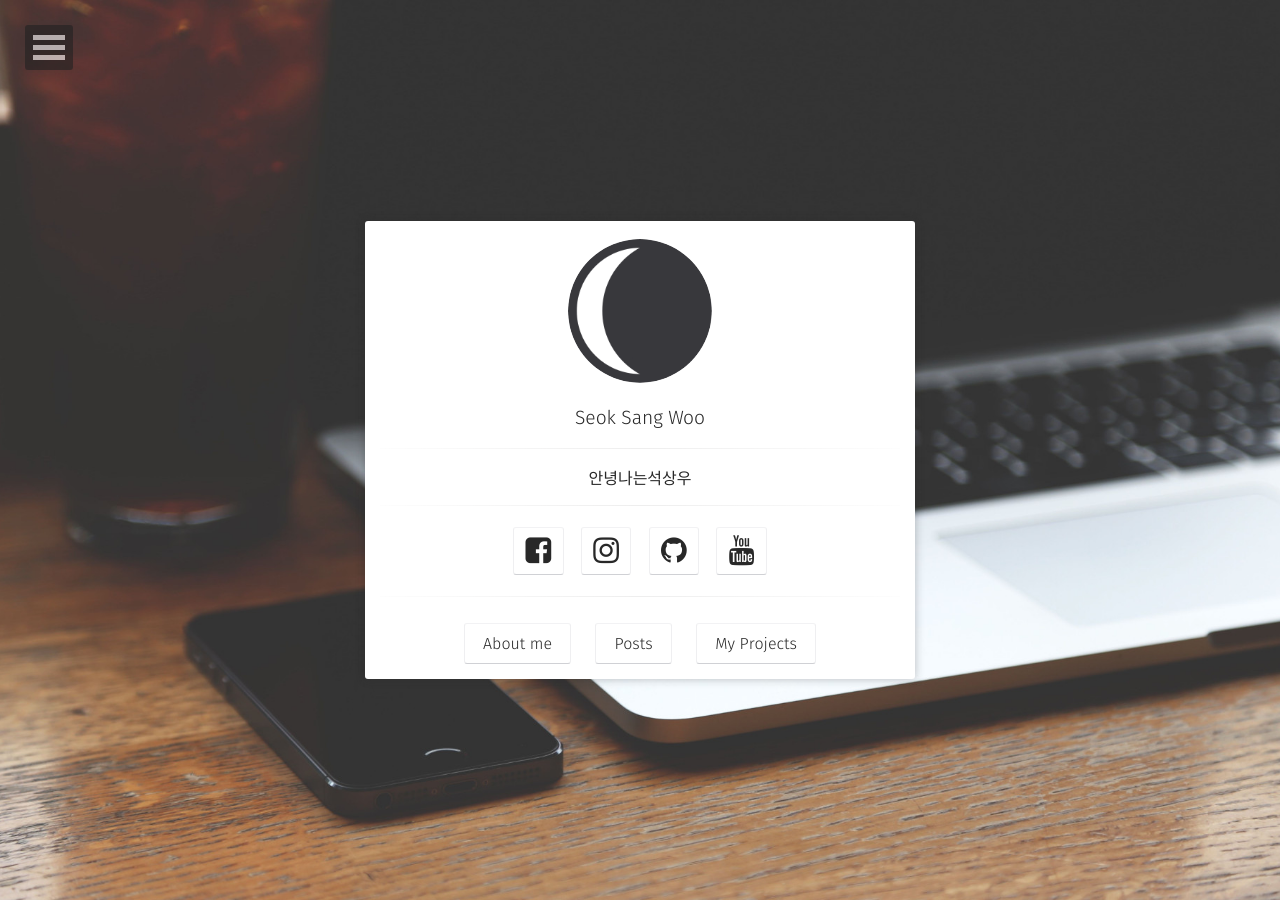
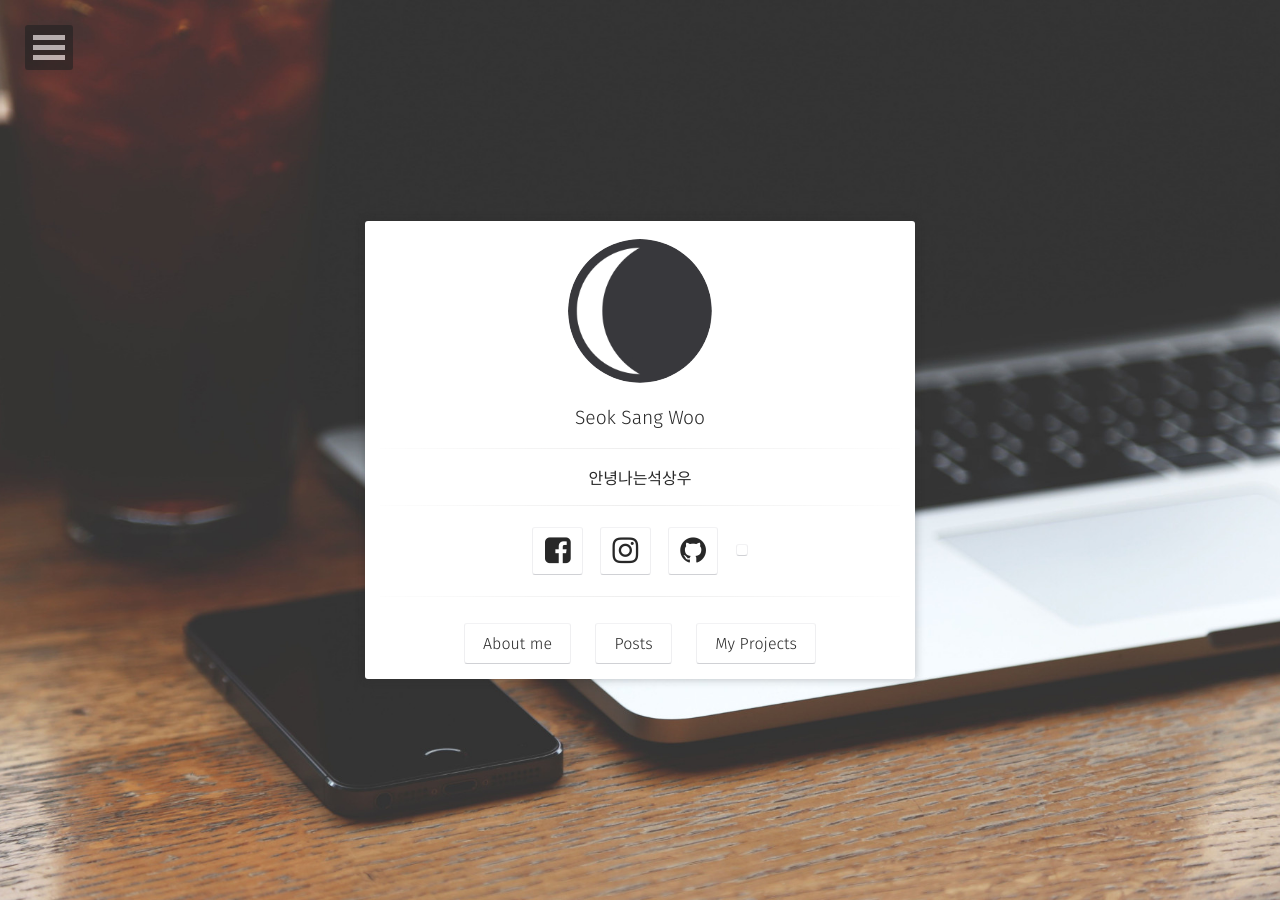
Before and after one commit to sangwoo24/sangwoo24.github.io, a Jekyll site: the page built from index.html, in a window 1280 px wide. Built offline with Jekyll 4.4.1, drawn with Linux system fonts in a browser that asks for light colours; some web fonts are replaced.

Commit message:
Revert "Update social-links.html"
This reverts commit dceff33b0bb7ee44adfe8412d9b08b3eb1d4b846.

```diff
--- a/_includes/social-links.html
+++ b/_includes/social-links.html
@@ -25,5 +25,5 @@
                         {% if site.keybase %}<a class="social-btn" href="https://keybase.io/{{ site.keybase }}" target="_blank" rel="noopener noreferrer"><i class="fa fa-fw fa-key"></i></a>{% endif %}
                         {% if site.xmpp %}<a class="social-btn" href="xmpp:{{ site.xmpp }}" target="_blank" rel="noopener noreferrer"><i class="fa fa-fw fa-lightbulb-o"></i></a>{% endif %}
                         {% if site.hackernews %}<a class="social-btn" href="https://news.ycombinator.com/user?id={{ site.hackernews }}" target="_blank" rel="noopener noreferrer"><i class="fa fa-fw fa-hacker-news"></i></a>{% endif %}
-                        {% if site.tistory %}<a class="social-btn" href="https://{{site.tistory}}.tistory.com" target="_blank" rel="noopener noreferrer"><i class="fa fa-fw fa-youtube"></i></a>{% endif %}
+                        {% if site.tistory %}<a class="social-btn" href="https://{{site.tistory}}.tistory.com" target="_blank" rel="noopener noreferrer"><i class="fas fa-blog"></i></a>{% endif %}
                     </h3>
```
